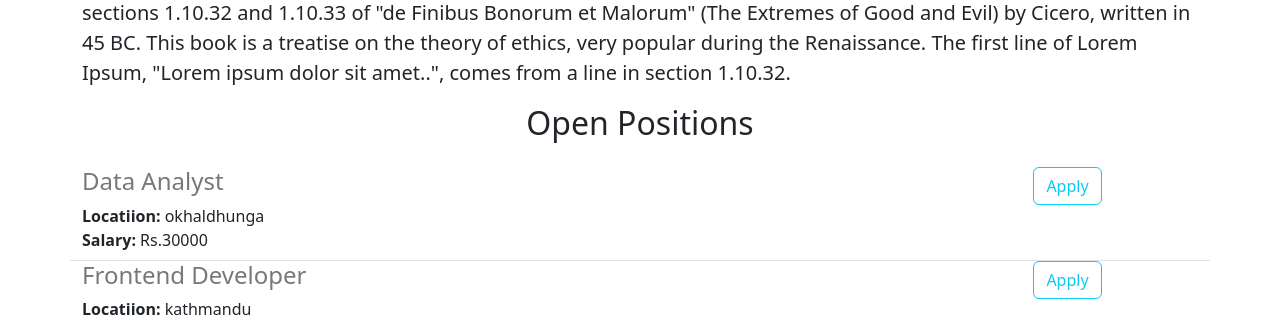
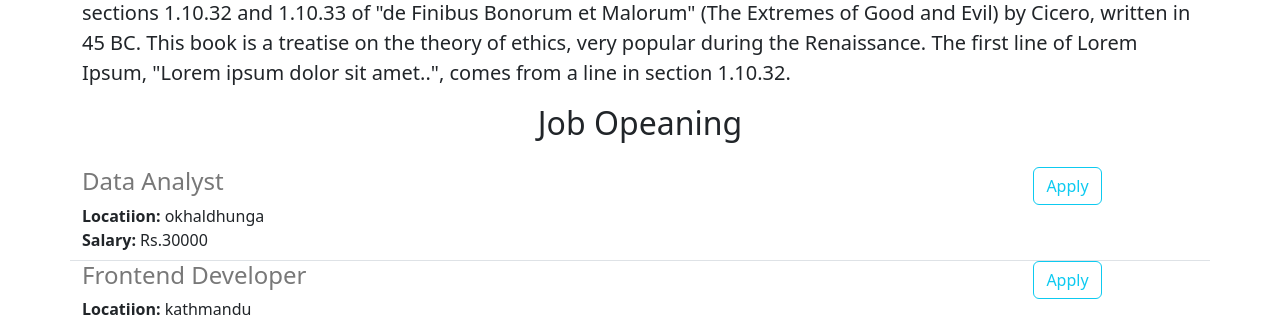
Before and after one commit to mrboss92/bit8-project, a Flask app: page / in a window 1280 px wide. Shown: the part 608-927 px from the top of the page. Run offline with Flask 3, Linux system fonts and the light colour scheme.

Commit message:
done some changes

```diff
--- a/templates/home.html
+++ b/templates/home.html
@@ -21,7 +21,7 @@
         <img class ="img-fluid" id="banner" src="https://bit8-project.mukeshrajbhanda.repl.co/static/banner.jpg" >
         <h2 class="text-center">About Kam Khojdeu</h2>
         <p class="lead" >Contrary to popular belief, Lorem Ipsum is not simply random text. It has roots in a piece of classical Latin literature from 45 BC, making it over 2000 years old. Richard McClintock, a Latin professor at Hampden-Sydney College in Virginia, looked up one of the more obscure Latin words, consectetur, from a Lorem Ipsum passage, and going through the cites of the word in classical literature, discovered the undoubtable source. Lorem Ipsum comes from sections 1.10.32 and 1.10.33 of "de Finibus Bonorum et Malorum" (The Extremes of Good and Evil) by Cicero, written in 45 BC. This book is a treatise on the theory of ethics, very popular during the Renaissance. The first line of Lorem Ipsum, "Lorem ipsum dolor sit amet..", comes from a line in section 1.10.32.</p>
-        <h2 class="text-center mt-2 mb-4">Open Positions</h2>
+        <h2 class="text-center mt-2 mb-4">Job Opeaning</h2>
         <p >
           {% for job in jobs %}
            {% include 'jobiteam.html' %}
```
